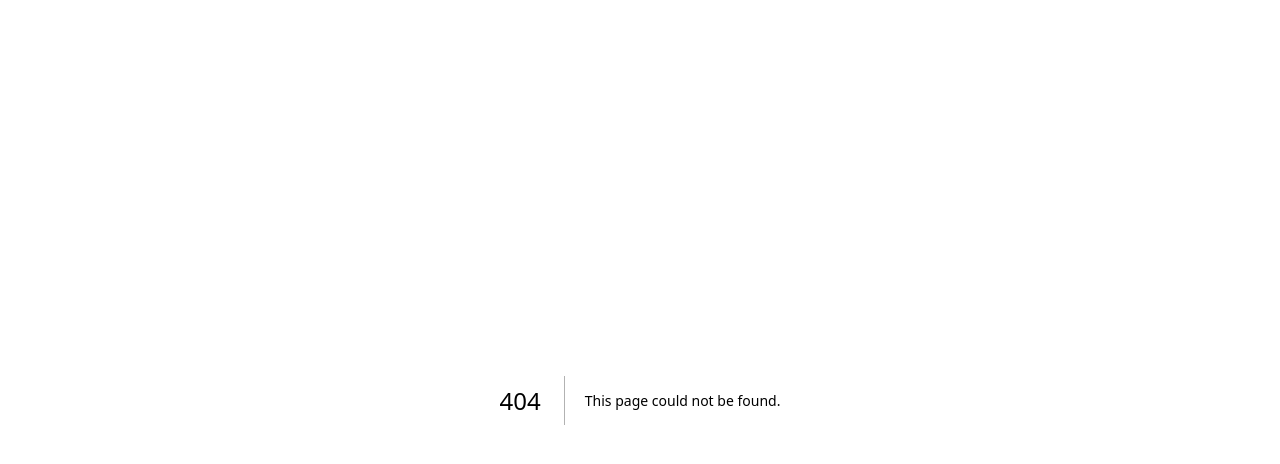
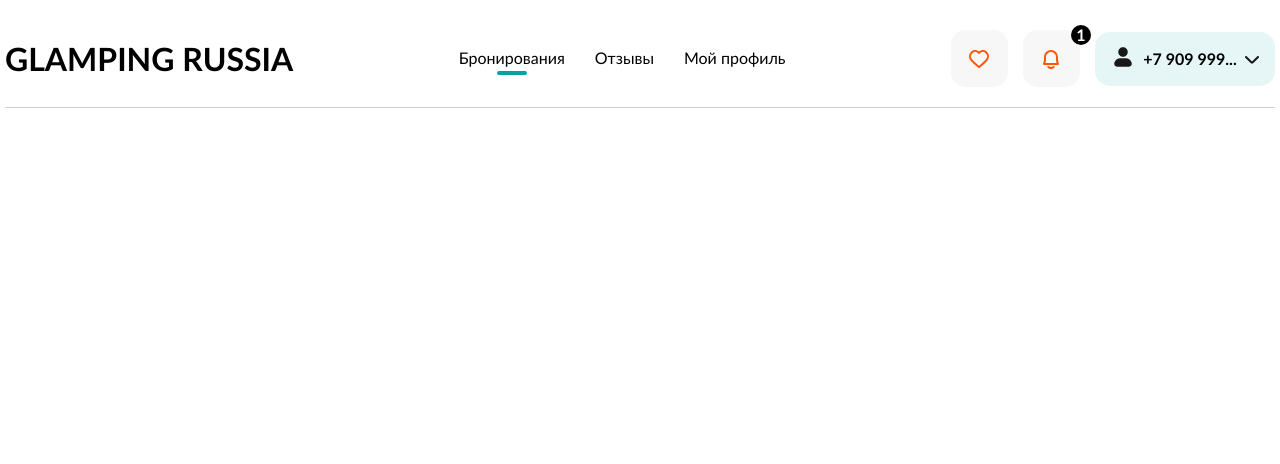
Before and after one commit to dantauu/glamping, a Next.js app: page /personal-account-lk/home in a window 1280 px wide. Before the commit this address had no page. Shown: the top 464 px of the page. Built offline with nearby package versions, Linux system fonts and the light colour scheme.

Commit message:
start new page

```diff
--- /dev/null
+++ b/src/app/personal-account-lk/home/page.tsx
@@ -0,0 +1,12 @@
+import HeaderLk from "@/shared/ui/personal-account-ui/header-lk/header-lk"
+
+
+const Home = () => {
+    return (
+        <div className="container">
+            <HeaderLk />
+        </div>
+    )
+}
+
+export default Home
--- a/src/features/features-personal-account/auth-password/auth-password.tsx
+++ b/src/features/features-personal-account/auth-password/auth-password.tsx
@@ -52,11 +52,11 @@ const AuthPassord = () => {
                             Не помню пароль
                         </button>
                     </Link>
-                    <div className={style.button}>
+                    <Link href={'/personal-account-lk/home'} className={style.button}>
                         <button className={style.buttonInner}>
                             Войти
                         </button>
-                    </div>
+                    </Link>
                 </div>
                 <div className={style.orWrapper}>
                     <div className={style.border}></div>
--- /dev/null
+++ b/src/shared/ui/personal-account-ui/header-lk/header-lk.module.scss
@@ -0,0 +1,91 @@
+@use '../../../../app/styles/variables.scss' as *;
+
+.headerLkWrapper {
+    padding-bottom: 20px;
+    display: flex;
+    justify-content: space-between;
+    align-items: center;
+    border-bottom: 1px solid #D1D1D1;
+}
+
+.logoInner {
+    font-family: 'Lato-Bold';
+}
+
+.navItemsWrapper {
+    position: relative;
+    display: flex;
+    gap: 30px;
+}
+
+.navItemInner {
+    font-family: 'Lato-Regular';
+    padding-bottom: 3px;
+}
+
+.rightPart {
+    position: relative;
+    display: flex;
+    align-items: center;
+    gap: 15px;
+}
+
+.navItem {
+    position: relative;
+    cursor: pointer;
+
+    &.active {
+         &::after {
+      content: "";
+    position: absolute;
+    bottom: -5px;
+    left: 50%;
+    transform: translateX(-50%);
+    width: 30px;
+    height: 4px;
+    background: #06A1A6;
+    border-radius: 65px;
+    transition: all 0.3s ease;
+    }
+    }
+}
+
+.likeWrapper, .notify {
+    @include flex-center;
+    cursor: pointer;
+    width: 57px;
+    height: 57px;
+    background: #F7F7F7;
+    border-radius: 15px;
+}
+
+.numberWrapper {
+    cursor: pointer;
+    @include flex-center;
+    width: 180px;
+    height: 54px;
+    background: #E6F6F6;
+    border-radius: 15px;
+    gap: 8px;
+}
+
+.numberInner {
+    font-family: 'Lato-Bold';
+}
+
+.countNotify {
+    @include flex-center;
+    position: absolute;
+    left: 120px;
+    top: -5px;
+    background: #000;
+    width: 20px;
+    height: 20px;
+    border-radius: 50%;
+}
+
+.countNotifyInner {
+    padding-bottom: 2px;
+    font-family: 'Lato-Bold';
+    color: #fff;
+}
--- /dev/null
+++ b/src/shared/ui/personal-account-ui/header-lk/header-lk.tsx
@@ -0,0 +1,71 @@
+'use client'
+
+import { useState } from 'react'
+import style from './header-lk.module.scss'
+
+const HeaderLk = () => {
+    const [active, setActive] = useState('Бронирования')
+    return (
+        <div className={style.headerLkWrapper}>
+            <div className={style.logo}>
+                <h1 className={style.logoInner}>
+                    GLAMPING RUSSIA
+                </h1>
+            </div>
+            <div className={style.navItemsWrapper}>
+                <div onClick={() => setActive('Бронирования')}
+                    className={`
+                        ${style.navItem}
+                        ${active === 'Бронирования' && style.active}`}>
+                    <p className={style.navItemInner}>
+                        Бронирования
+                    </p>
+                </div>
+                <div onClick={() => setActive('Отзывы')}
+                    className={`
+                        ${style.navItem}
+                        ${active === 'Отзывы' && style.active}`}>
+                    <p className={style.navItemInner}>
+                        Отзывы
+                    </p>
+                </div>
+                <div onClick={() => setActive('Мой профиль')}
+                    className={`
+                        ${style.navItem}
+                        ${active === 'Мой профиль' && style.active}`}>
+                    <p className={style.navItemInner}>
+                        Мой профиль
+                    </p>
+                </div>
+            </div>
+            <div className={style.rightPart}>
+                <div className={style.likeWrapper}>
+                    <img src={'/assets/img/heart.svg'} alt="" />
+                </div>
+                <div className={style.notify}>
+                    <img src={'/assets/img/notify.svg'} alt="" />
+                </div>
+                <div className={style.numberWrapper}>
+                    <div className={style.prodile}>
+                        <img src={'/assets/img/user.svg'} alt="" />
+                    </div>
+                    <div className={style.number}>
+                        <p className={style.numberInner}>
+                            +7 909 999...
+                        </p>
+                    </div>
+                    <div className={style.arrow}>
+                        <img src={'/assets/img/arrow-next.svg'} alt="" />
+                    </div>
+                </div>
+                <div className={style.countNotify}>
+                    <p className={style.countNotifyInner}>
+                        1
+                    </p>
+                </div>
+            </div>
+        </div>
+    )
+}
+
+export default HeaderLk
```
Also changed, not shown: public/assets/img/arrow-next.svg (added), public/assets/img/notify.svg (added).
